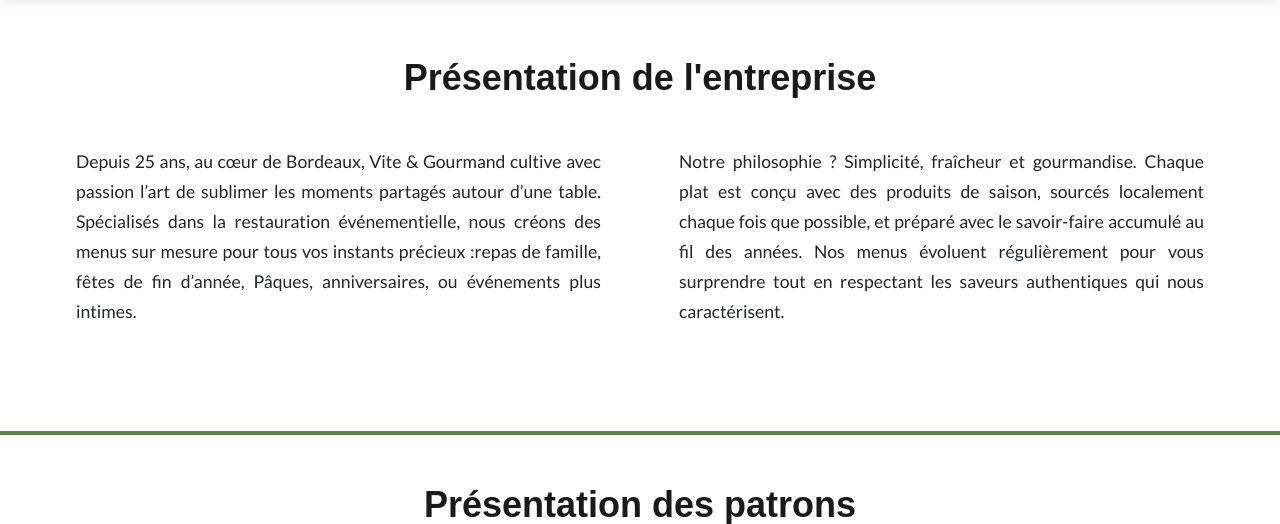
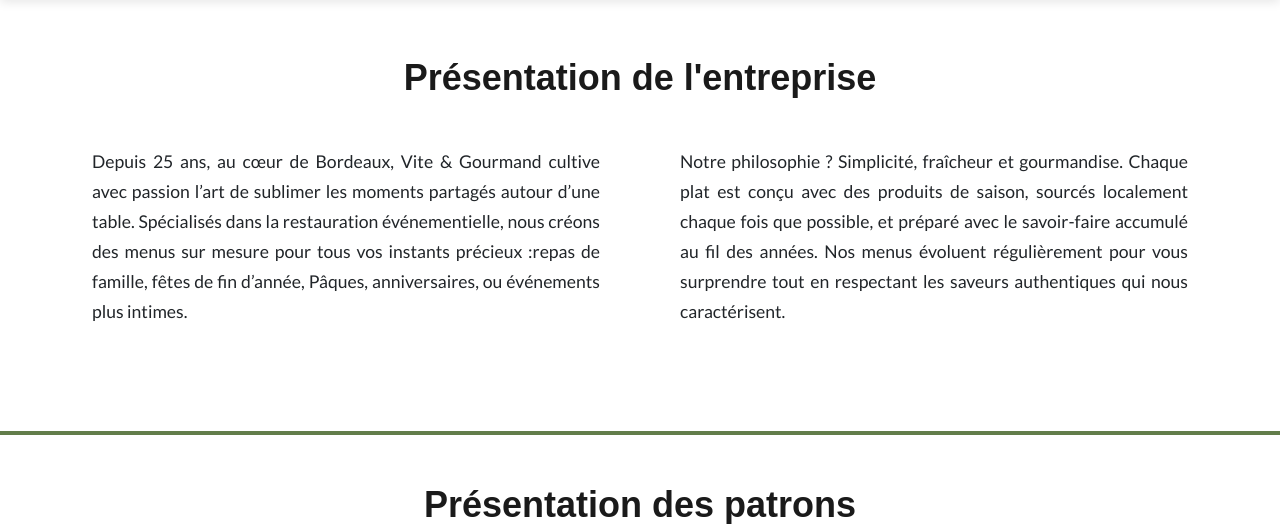
Before and after one commit to Nizauorb/ECF_TPDeveloppeurWebEtWebMobile, a PHP site: page / in a window 1280 px wide. Shown: the part 232-756 px from the top of the page. Run offline with PHP 8.4, Linux system fonts and the light colour scheme; some libraries are stand-ins or nearby versions; some web fonts are replaced.

Commit message:
Modif Margin

```diff
--- a/ViteGourmand/scss/main.scss
+++ b/ViteGourmand/scss/main.scss
@@ -83,11 +83,11 @@ body {
   }
 
   .row {
-    margin: 0 -15px;
+    margin: 0;
   }
 
-  .col-12 {
-    padding: 0 15px;
+  .col-12, .col-md-6 {
+    padding: 0 1rem;
   }
 }
 
```
Also changed, not shown: ViteGourmand/scss/main.css, 1 other file.
